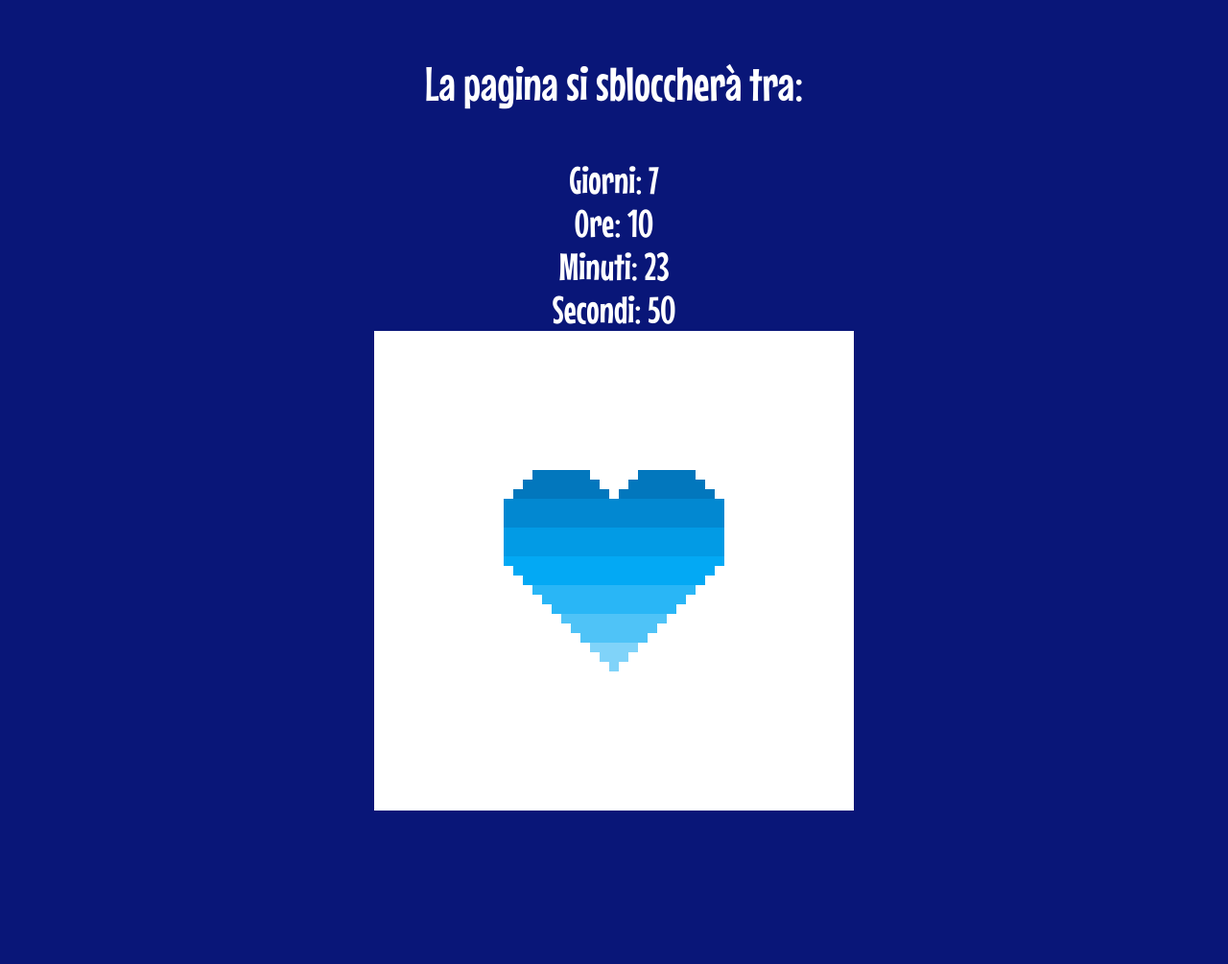
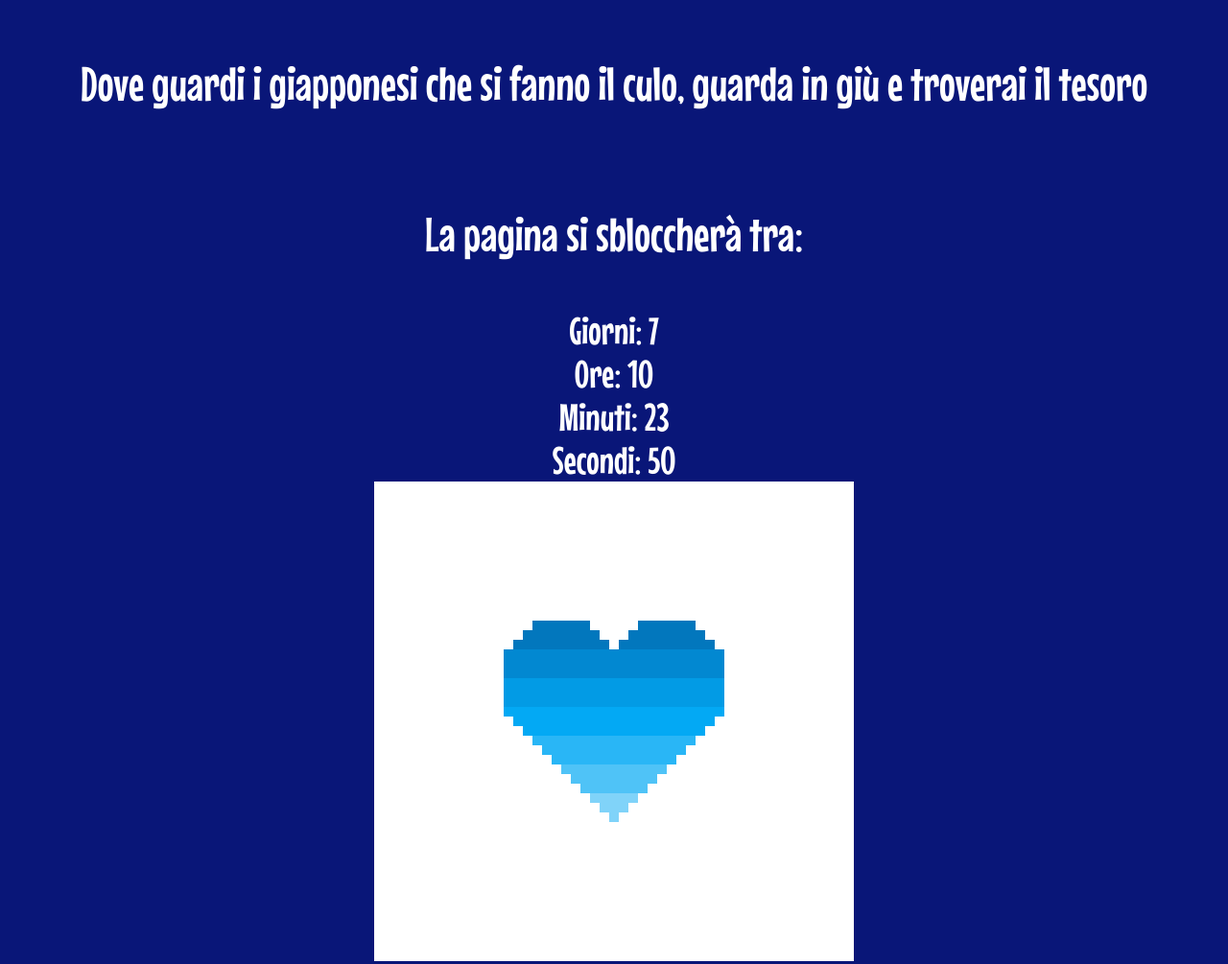
Before and after one commit to RMChannel/Mesiversario, a plain HTML site: page index.html in a window 1280 px wide. Shown: the whole page at 96% size. Before the commit the page ends 853 px from the top, so only its background shows below. Drawn offline with Linux system fonts and the light colour scheme.

Commit message:
Update index.html

```diff
--- a/index.html
+++ b/index.html
@@ -13,6 +13,7 @@
 </head>
 <body>
     <div id="locked">
+        <p class="title">Dove guardi i giapponesi che si fanno il culo, guarda in giù e troverai il tesoro</p>
         <p class="title">La pagina si sbloccherà tra:</p>
         <div class="date" id="data"></div>
         <img id="foto" src="foto.gif">
```
